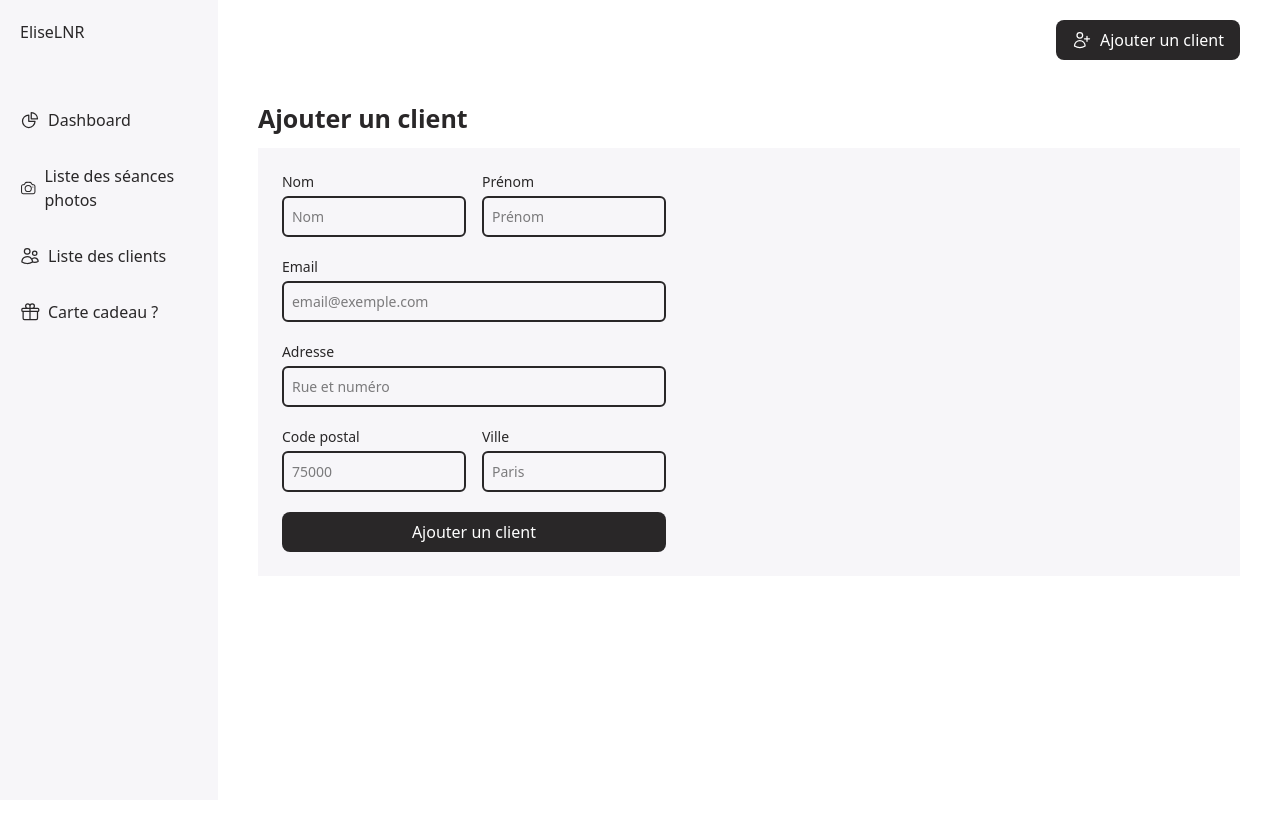
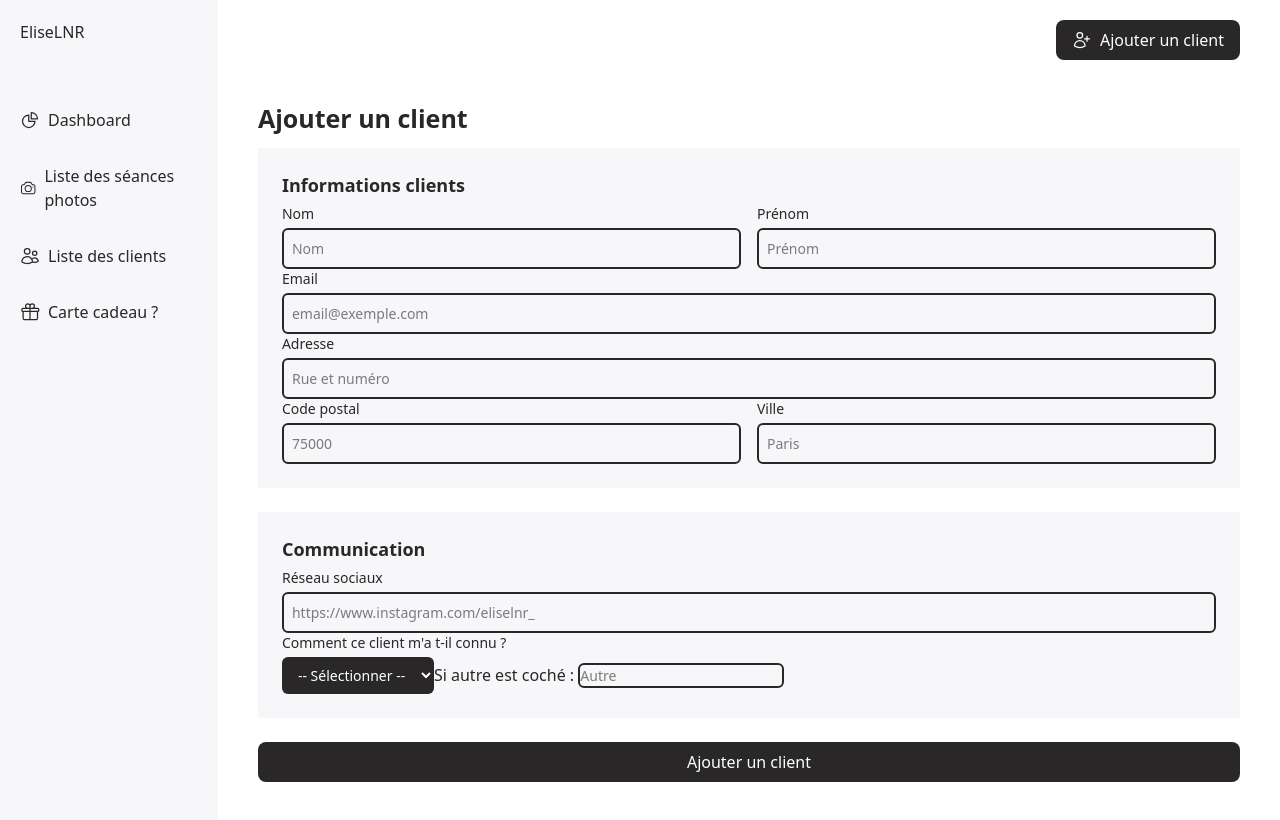
Before and after one commit to EliseLei/eliselnr-backoffice, a React (Create React App) app: page /add-client in a window 1280 px wide. Built offline with nearby package versions, Linux system fonts and the light colour scheme.

Commit message:
added source client

```diff
--- a/src/components/AddClient/AddClientForm.jsx
+++ b/src/components/AddClient/AddClientForm.jsx
@@ -1,12 +1,14 @@
 import React, { Component } from "react";
 import { Button } from "..";
+import { SourceClient } from "../../enums";
 
 class AddClientForm extends Component {
   render() {
     return (
-      <div className="bg-secondary p-6">
-        <form className="flex flex-col gap-5 max-w-sm">
-          {/* Nom + Prénom */}
+      <form className="flex flex-col gap-6">
+        <div className="bg-secondary p-6">
+          <h2>Informations clients</h2>
+
           <div className="flex gap-4">
             <div className="w-1/2">
               <label className="block text-sm font-medium mb-1">Nom</label>
@@ -26,7 +28,6 @@ class AddClientForm extends Component {
             </div>
           </div>
 
-          {/* Email */}
           <div>
             <label className="block text-sm font-medium mb-1">Email</label>
             <input
@@ -36,7 +37,6 @@ class AddClientForm extends Component {
             />
           </div>
 
-          {/* Adresse */}
           <div>
             <label className="block text-sm font-medium mb-1">Adresse</label>
             <input
@@ -46,7 +46,6 @@ class AddClientForm extends Component {
             />
           </div>
 
-          {/* Code postal + Ville */}
           <div className="flex gap-4">
             <div className="w-1/2">
               <label className="block text-sm font-medium mb-1">
@@ -67,9 +66,47 @@ class AddClientForm extends Component {
               />
             </div>
           </div>
-          <Button type="submit" label="Ajouter un client" />
-        </form>
-      </div>
+        </div>
+
+        <div className="bg-secondary p-6">
+          <h2>Communication</h2>
+          <div className="gap-4">
+            <div className="">
+              <label className="block text-sm font-medium mb-1">
+                Réseau sociaux
+              </label>
+              <input
+                type="text"
+                placeholder="https://www.instagram.com/eliselnr_"
+                className="w-full p-2 border rounded-lg"
+              />
+            </div>
+            <div className="">
+              <label className="block text-sm font-medium mb-1">
+                Comment ce client m'a t-il connu ?
+              </label>
+              <select className="border rounded-md p-2 focus:ring-2 focus:ring-primary">
+                <option value="">-- Sélectionner --</option>
+                {Object.entries(SourceClient).map(([key, label]) => (
+                  <option key={key} value={key}>
+                    {label}
+                  </option>
+                ))}
+              </select>
+
+              <label>Si autre est coché : </label>
+              <input
+                type="text"
+                placeholder="Autre"
+                classNa
+                me="w-full p-2 border rounded-lg"
+              />
+            </div>
+          </div>
+        </div>
+
+        <Button type="submit" label="Ajouter un client" />
+      </form>
     );
   }
 }
--- a/src/enums/PhotoStatus.js
+++ b/src/enums/PhotoStatus.js
@@ -3,8 +3,8 @@ export const PhotoStatus = Object.freeze({
   SESSION_TO_SCHEDULE: "Date à fixer",
   SESSION_SCHEDULED: "Date fixée",
   SELECTION_TO_SEND: "Sélection à envoyer",
-  SELECTION_SENDED: "Sélection envoyée",
-  WAITING_SECOND_PAYMENT: "En attente du deuxième paiement",
+  SELECTION_SENT: "Sélection envoyée",
+  WAITING_SECOND_PAYMENT: "Total à régler", // change key
   PHOTOS_TO_EDIT: "Photos à retoucher",
   PHOTOS_SENT: "Photos envoyées",
   COMPLETED: "Terminée",
--- /dev/null
+++ b/src/enums/SourceClient.js
@@ -0,0 +1,6 @@
+export const SourceClient = {
+  INSTAGRAM: "Instagram",
+  WEBSITE: "Site Internet",
+  WORD_OF_MOUTH: "Bouche à oreille",
+  OTHER: "Autre",
+};
--- a/src/enums/index.js
+++ b/src/enums/index.js
@@ -1,4 +1,5 @@
 export { photoPrice } from './PhotoPrice';
 export { StatusColors } from './StatusColors';
 export { PhotoStatus } from './PhotoStatus';
+export { SourceClient } from './SourceClient';
 export { ShootingType } from './ShootingType';
--- a/src/output.css
+++ b/src/output.css
@@ -204,14 +204,8 @@
   .absolute {
     position: absolute;
   }
-  .fixed {
-    position: fixed;
-  }
   .relative {
     position: relative;
-  }
-  .top-1 {
-    top: calc(var(--spacing) * 1);
   }
   .top-1\/2 {
     top: calc(1/2 * 100%);
@@ -224,12 +218,6 @@
   }
   .left-3 {
     left: calc(var(--spacing) * 3);
-  }
-  .m-6 {
-    margin: calc(var(--spacing) * 6);
-  }
-  .my-6 {
-    margin-block: calc(var(--spacing) * 6);
   }
   .mt-2 {
     margin-top: calc(var(--spacing) * 2);
@@ -255,9 +243,6 @@
   .mb-4 {
     margin-bottom: calc(var(--spacing) * 4);
   }
-  .mb-6 {
-    margin-bottom: calc(var(--spacing) * 6);
-  }
   .block {
     display: block;
   }
@@ -273,16 +258,9 @@
   .inline-flex {
     display: inline-flex;
   }
-  .table {
-    display: table;
-  }
   .size-5 {
     width: calc(var(--spacing) * 5);
     height: calc(var(--spacing) * 5);
-  }
-  .size-6 {
-    width: calc(var(--spacing) * 6);
-    height: calc(var(--spacing) * 6);
   }
   .h-6 {
     height: calc(var(--spacing) * 6);
@@ -296,9 +274,6 @@
   .min-h-screen {
     min-height: 100vh;
   }
-  .w-1 {
-    width: calc(var(--spacing) * 1);
-  }
   .w-1\/2 {
     width: calc(1/2 * 100%);
   }
@@ -308,30 +283,14 @@
   .w-24 {
     width: calc(var(--spacing) * 24);
   }
-  .w-56 {
-    width: calc(var(--spacing) * 56);
-  }
   .w-80 {
     width: calc(var(--spacing) * 80);
   }
   .w-full {
     width: 100%;
   }
-  .max-w-md {
-    max-width: var(--container-md);
-  }
-  .max-w-sm {
-    max-width: var(--container-sm);
-  }
   .flex-1 {
     flex: 1;
-  }
-  .border-collapse {
-    border-collapse: collapse;
-  }
-  .-translate-y-1 {
-    --tw-translate-y: calc(var(--spacing) * -1);
-    translate: var(--tw-translate-x) var(--tw-translate-y);
   }
   .-translate-y-1\/2 {
     --tw-translate-y: calc(calc(1/2 * 100%) * -1);
@@ -339,12 +298,6 @@
   }
   .cursor-pointer {
     cursor: pointer;
-  }
-  .resize {
-    resize: both;
-  }
-  .resize-none {
-    resize: none;
   }
   .grid-cols-1 {
     grid-template-columns: repeat(1, minmax(0, 1fr));
@@ -379,20 +332,6 @@
   .gap-6 {
     gap: calc(var(--spacing) * 6);
   }
-  .space-y-4 {
-    :where(& > :not(:last-child)) {
-      --tw-space-y-reverse: 0;
-      margin-block-start: calc(calc(var(--spacing) * 4) * var(--tw-space-y-reverse));
-      margin-block-end: calc(calc(var(--spacing) * 4) * calc(1 - var(--tw-space-y-reverse)));
-    }
-  }
-  .space-y-6 {
-    :where(& > :not(:last-child)) {
-      --tw-space-y-reverse: 0;
-      margin-block-start: calc(calc(var(--spacing) * 6) * var(--tw-space-y-reverse));
-      margin-block-end: calc(calc(var(--spacing) * 6) * calc(1 - var(--tw-space-y-reverse)));
-    }
-  }
   .gap-x-4 {
     column-gap: calc(var(--spacing) * 4);
   }
@@ -425,9 +364,6 @@
   .border-gray-200 {
     border-color: var(--color-gray-200);
   }
-  .border-gray-300 {
-    border-color: var(--color-gray-300);
-  }
   .bg-primary {
     background-color: var(--color-primary);
   }
@@ -455,9 +391,6 @@
   .px-2 {
     padding-inline: calc(var(--spacing) * 2);
   }
-  .px-3 {
-    padding-inline: calc(var(--spacing) * 3);
-  }
   .px-4 {
     padding-inline: calc(var(--spacing) * 4);
   }
@@ -473,9 +406,6 @@
   .py-4 {
     padding-block: calc(var(--spacing) * 4);
   }
-  .py-6 {
-    padding-block: calc(var(--spacing) * 6);
-  }
   .pt-5 {
     padding-top: calc(var(--spacing) * 5);
   }
@@ -484,9 +414,6 @@
   }
   .pr-4 {
     padding-right: calc(var(--spacing) * 4);
-  }
-  .pb-1 {
-    padding-bottom: calc(var(--spacing) * 1);
   }
   .pb-3 {
     padding-bottom: calc(var(--spacing) * 3);
@@ -519,10 +446,6 @@
     font-size: var(--text-sm);
     line-height: var(--tw-leading, var(--text-sm--line-height));
   }
-  .text-xl {
-    font-size: var(--text-xl);
-    line-height: var(--tw-leading, var(--text-xl--line-height));
-  }
   .text-xs {
     font-size: var(--text-xs);
     line-height: var(--tw-leading, var(--text-xs--line-height));
@@ -554,9 +477,6 @@
   .text-green {
     color: var(--color-green);
   }
-  .text-green-500 {
-    color: var(--color-green-500);
-  }
   .text-primary {
     color: var(--color-primary);
   }
@@ -566,28 +486,13 @@
   .italic {
     font-style: italic;
   }
-  .underline {
-    text-decoration-line: underline;
-  }
   .shadow {
     --tw-shadow: 0 1px 3px 0 var(--tw-shadow-color, rgb(0 0 0 / 0.1)), 0 1px 2px -1px var(--tw-shadow-color, rgb(0 0 0 / 0.1));
-    box-shadow: var(--tw-inset-shadow), var(--tw-inset-ring-shadow), var(--tw-ring-offset-shadow), var(--tw-ring-shadow), var(--tw-shadow);
-  }
-  .shadow-lg {
-    --tw-shadow: 0 10px 15px -3px var(--tw-shadow-color, rgb(0 0 0 / 0.1)), 0 4px 6px -4px var(--tw-shadow-color, rgb(0 0 0 / 0.1));
-    box-shadow: var(--tw-inset-shadow), var(--tw-inset-ring-shadow), var(--tw-ring-offset-shadow), var(--tw-ring-shadow), var(--tw-shadow);
-  }
-  .shadow-md {
-    --tw-shadow: 0 4px 6px -1px var(--tw-shadow-color, rgb(0 0 0 / 0.1)), 0 2px 4px -2px var(--tw-shadow-color, rgb(0 0 0 / 0.1));
     box-shadow: var(--tw-inset-shadow), var(--tw-inset-ring-shadow), var(--tw-ring-offset-shadow), var(--tw-ring-shadow), var(--tw-shadow);
   }
   .shadow-sm {
     --tw-shadow: 0 1px 3px 0 var(--tw-shadow-color, rgb(0 0 0 / 0.1)), 0 1px 2px -1px var(--tw-shadow-color, rgb(0 0 0 / 0.1));
     box-shadow: var(--tw-inset-shadow), var(--tw-inset-ring-shadow), var(--tw-ring-offset-shadow), var(--tw-ring-shadow), var(--tw-shadow);
-  }
-  .outline {
-    outline-style: var(--tw-outline-style);
-    outline-width: 1px;
   }
   .transition {
     transition-property: color, background-color, border-color, outline-color, text-decoration-color, fill, stroke, --tw-gradient-from, --tw-gradient-via, --tw-gradient-to, opacity, box-shadow, transform, translate, scale, rotate, filter, -webkit-backdrop-filter, backdrop-filter, display, visibility, content-visibility, overlay, pointer-events;
@@ -602,10 +507,6 @@
   .duration-200 {
     --tw-duration: 200ms;
     transition-duration: 200ms;
-  }
-  .outline-none {
-    --tw-outline-style: none;
-    outline-style: none;
   }
   .hover\:bg-primary-light {
     &:hover {
@@ -627,20 +528,9 @@
       box-shadow: var(--tw-inset-shadow), var(--tw-inset-ring-shadow), var(--tw-ring-offset-shadow), var(--tw-ring-shadow), var(--tw-shadow);
     }
   }
-  .focus\:ring-green-500 {
-    &:focus {
-      --tw-ring-color: var(--color-green-500);
-    }
-  }
   .focus\:ring-primary {
     &:focus {
       --tw-ring-color: var(--color-primary);
-    }
-  }
-  .focus\:outline-none {
-    &:focus {
-      --tw-outline-style: none;
-      outline-style: none;
     }
   }
   .md\:flex-col {
@@ -758,11 +648,6 @@ input::placeholder {
   inherits: false;
   initial-value: 0;
 }
-@property --tw-space-y-reverse {
-  syntax: "*";
-  inherits: false;
-  initial-value: 0;
-}
 @property --tw-border-style {
   syntax: "*";
   inherits: false;
@@ -837,11 +722,6 @@ input::placeholder {
   inherits: false;
   initial-value: 0 0 #0000;
 }
-@property --tw-outline-style {
-  syntax: "*";
-  inherits: false;
-  initial-value: solid;
-}
 @property --tw-duration {
   syntax: "*";
   inherits: false;
@@ -852,7 +732,6 @@ input::placeholder {
       --tw-translate-x: 0;
       --tw-translate-y: 0;
       --tw-translate-z: 0;
-      --tw-space-y-reverse: 0;
       --tw-border-style: solid;
       --tw-font-weight: initial;
       --tw-shadow: 0 0 #0000;
@@ -869,7 +748,6 @@ input::placeholder {
       --tw-ring-offset-width: 0px;
       --tw-ring-offset-color: #fff;
       --tw-ring-offset-shadow: 0 0 #0000;
-      --tw-outline-style: solid;
       --tw-duration: initial;
     }
   }
```
